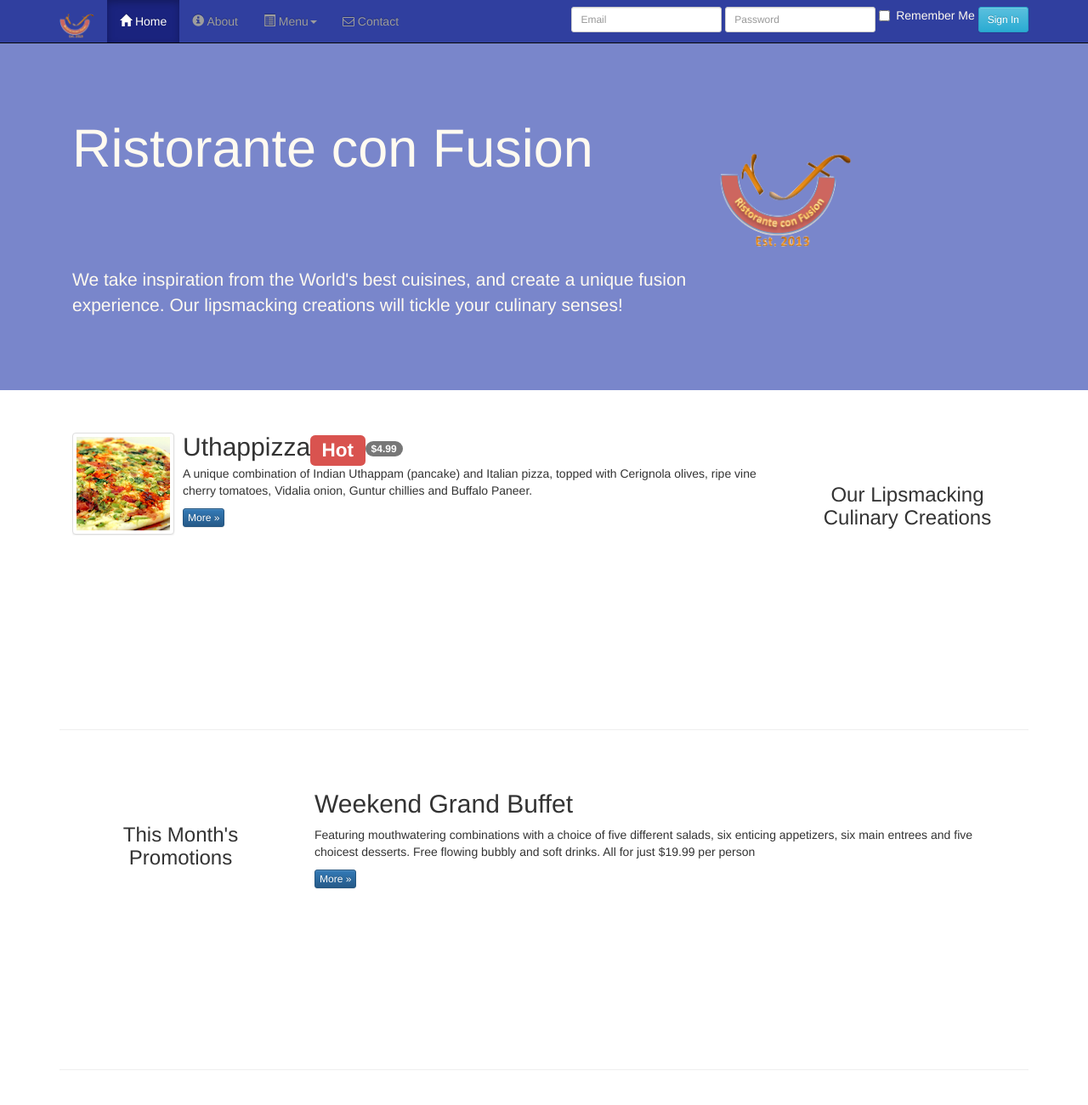
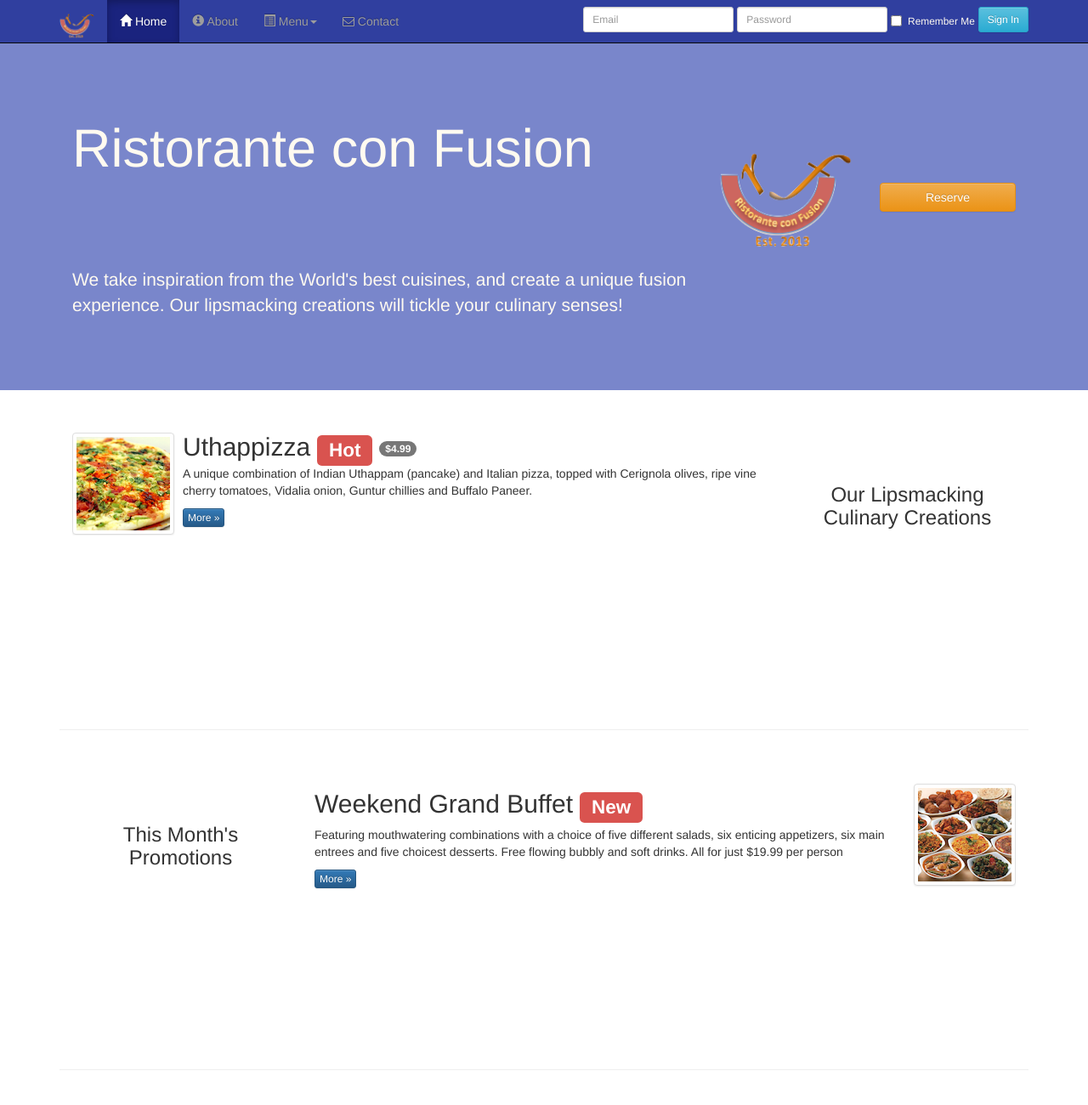
Before and after one commit to dsilvadeepal/Web-Development-Learning-Path, a plain HTML site: page Courses/Tier 2/Coursera-FullStack/UI-frameworks/conFusion/index.html in a window 1280 px wide. Shown: the top 1300 px of the page at 85% size. Drawn offline with nearby package versions, Linux system fonts and the light colour scheme.

Commit message:
Add reserve button and media object

```diff
--- a/Courses/Tier 2/Coursera-FullStack/UI-frameworks/conFusion/index.html
+++ b/Courses/Tier 2/Coursera-FullStack/UI-frameworks/conFusion/index.html
@@ -69,7 +69,7 @@
 					<div class="form-group">
 						<label class="checkbox-inline">
 							<input type="checkbox" name="rememberme" value="">
-							<p id="rememberme">Remember Me</p>
+							<small id="rememberme">Remember Me</small>
 						</label>
 					</div>
 					<div class="form-group">
@@ -91,10 +91,16 @@
                     <p style="padding:40px;"></p>
                     <p>We take inspiration from the World's best cuisines, and create a unique fusion experience. Our lipsmacking creations will tickle your culinary senses!</p>
                 </div>
-                <div class="col-xs-12 col-sm-2">
+                <div class="col-xs-6 col-sm-2">
 					<p style="padding:20px;"></p>
 					<img src="img/logo.png" class="img-responsive">
                 </div>
+				<div class="col-xs-6 col-sm-2">
+					<p style="padding:40px"></p>
+					<button type="button" id="reserve" class="btn btn-block btn-warning">Reserve</button>
+					<!-- Add block button -->
+
+				</div>
             </div>
         </div>
     </header>
@@ -113,7 +119,7 @@
 						</a>
 					</div>
 					<div class="media-body">
-						<h2 class="media-heading">Uthappizza<span class="label label-danger label-xs">Hot</span><span class="badge">$4.99</span></h2>
+						<h2 class="media-heading">Uthappizza <span class="label label-danger label-xs">Hot</span> <span class="badge">$4.99</span></h2>
 						<p>A unique combination of Indian Uthappam (pancake) and Italian pizza, topped with Cerignola olives, ripe vine cherry tomatoes, Vidalia onion, Guntur chillies and Buffalo Paneer.</p>
 						<p><a class="btn btn-primary btn-xs" href="#">More &raquo;</a></p>
 					</div>
@@ -128,9 +134,18 @@
                 <h3 align=center>This Month's Promotions</h3>
             </div>
             <div class="col-xs-12 col-sm-9">
-                <h2>Weekend Grand Buffet</h2>
-                <p>Featuring mouthwatering combinations with a choice of five different salads, six enticing appetizers, six main entrees and five choicest desserts. Free flowing bubbly and soft drinks. All for just $19.99 per person </p>
-                <p><a class="btn btn-primary btn-xs" href="#">More &raquo;</a></p>
+				<div class="media">
+					<div class="media-body">
+						<h2>Weekend Grand Buffet <span class="label label-danger label-xs">New</span></h2>
+						<p>Featuring mouthwatering combinations with a choice of five different salads, six enticing appetizers, six main entrees and five choicest desserts. Free flowing bubbly and soft drinks. All for just $19.99 per person </p>
+						<p><a class="btn btn-primary btn-xs" href="#">More &raquo;</a></p>
+					</div>
+					<div class="media-right media-middle">
+						<a href="#">
+							<img class="media-object img-thumbnail" src="img/buffet.png" alt="Buffet">
+						</a>
+					</div>
+				</div>
             </div>
         </div>
 
```
